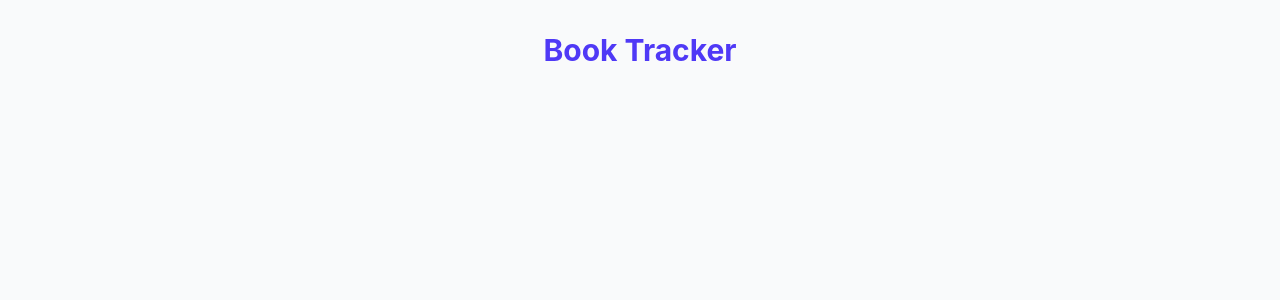
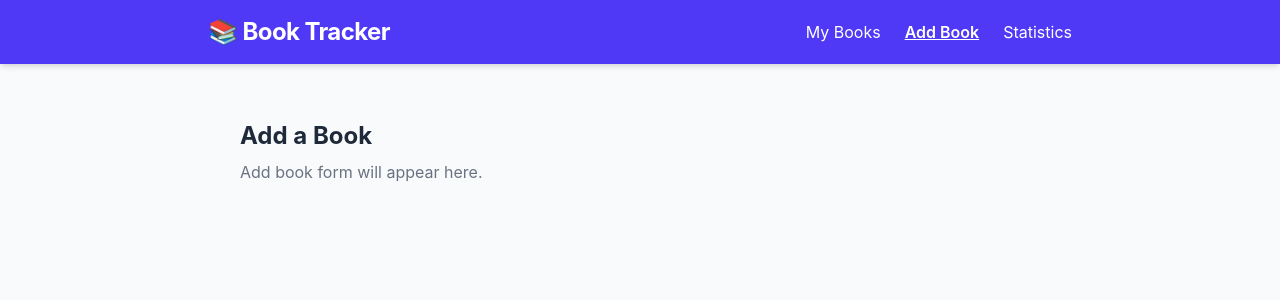
Before and after one commit to Ible-creat/book-tracker, a React (Vite) app: page /add in a window 1280 px wide. Shown: the top 300 px of the page. Built offline with nearby package versions, Linux system fonts and the light colour scheme.

Commit message:
Add Header component with navigation and set up routes

```diff
--- a/src/App.jsx
+++ b/src/App.jsx
@@ -1,9 +1,20 @@
+import { Routes, Route } from 'react-router-dom'
+import Header from './components/Header'
+import Home from './pages/Home'
+import AddBook from './pages/AddBook'
+import Statistics from './pages/Statistics'
+
 function App() {
   return (
     <div className="min-h-screen bg-gray-50">
-      <h1 className="text-3xl font-bold text-center py-8 text-indigo-600">
-        Book Tracker
-      </h1>
+      <Header />
+      <main className="max-w-4xl mx-auto px-4 py-6">
+        <Routes>
+          <Route path="/" element={<Home />} />
+          <Route path="/add" element={<AddBook />} />
+          <Route path="/statistics" element={<Statistics />} />
+        </Routes>
+      </main>
     </div>
   )
 }
--- /dev/null
+++ b/src/components/Header.jsx
@@ -0,0 +1,39 @@
+import { NavLink } from 'react-router-dom'
+
+function Header() {
+  return (
+    <header className="bg-indigo-600 text-white shadow-md">
+      <div className="max-w-4xl mx-auto px-4 py-4 flex items-center justify-between">
+        <h1 className="text-2xl font-bold tracking-tight">📚 Book Tracker</h1>
+        <nav className="flex gap-6">
+          <NavLink
+            to="/"
+            className={({ isActive }) =>
+              isActive ? 'font-semibold underline' : 'hover:underline'
+            }
+          >
+            My Books
+          </NavLink>
+          <NavLink
+            to="/add"
+            className={({ isActive }) =>
+              isActive ? 'font-semibold underline' : 'hover:underline'
+            }
+          >
+            Add Book
+          </NavLink>
+          <NavLink
+            to="/statistics"
+            className={({ isActive }) =>
+              isActive ? 'font-semibold underline' : 'hover:underline'
+            }
+          >
+            Statistics
+          </NavLink>
+        </nav>
+      </div>
+    </header>
+  )
+}
+
+export default Header
```
